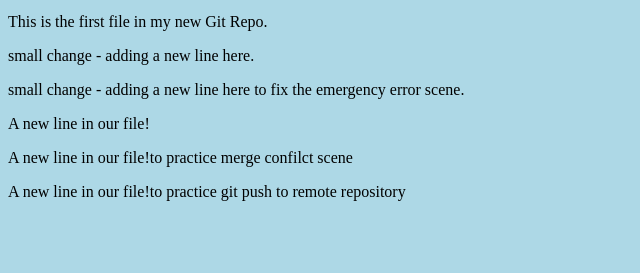
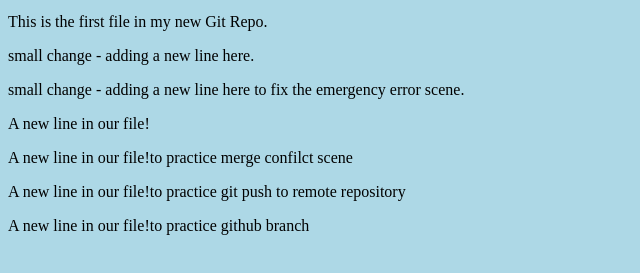
Before and after one commit to ardipak/practice-repo1, a plain HTML site: page index.html in a window 1280 px wide. Shown: the part 101-374 px from the top of the page, without its empty margins (0-640 px from the left). Drawn offline with Linux system fonts and the light colour scheme.

Commit message:
updated index.html with yet another line
added another line

```diff
--- a/index.html
+++ b/index.html
@@ -15,6 +15,6 @@ style="width:100%;max-width:960px"></div>
 <p>A new line in our file!</p>
 <p>A new line in our file!to practice merge confilct scene</p>
 <p>A new line in our file!to practice git push to remote repository</p>
-
+<p>A new line in our file!to practice github branch</p>
 </body>
 </html>
```
